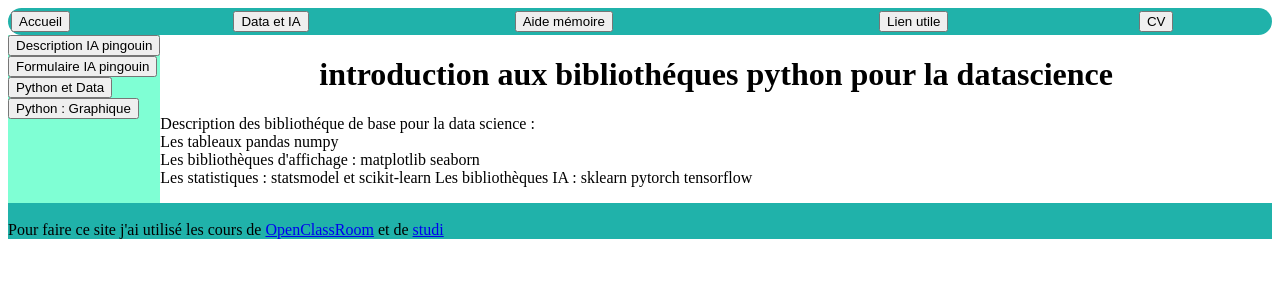
After one commit to barrmath/web_pingouin, a Flask app: page /python_data/ in a window 1280 px wide. The commit adds this page. Shown: the top 300 px of the page. Run offline with Flask 3, Linux system fonts and the light colour scheme.

Commit message:
ajout de 2 bouton python graph et python data de leur page html et de leur route dans view.py

```diff
--- a/pingouin_app/templates/data/base_data.html
+++ b/pingouin_app/templates/data/base_data.html
@@ -10,6 +10,8 @@
         <div class="menu">
             <td><form action={{url_for('description_ia_pingouin')}} method="get"><input type="submit" value="Description IA pingouin"></form></td>
             <td><form action={{url_for('form_ia_pingouin')}} method="get"><input type="submit"  value="Formulaire IA pingouin"></form></td>
+            <td><form action={{url_for('python_data')}} method="get"><input type="submit"  value="Python et Data"></form></td>
+            <td><form action={{url_for('python_graph')}} method="get"><input type="submit"  value="Python : Graphique"></form></td>
         </div>
     </div>
 {%endblock%}
--- /dev/null
+++ b/pingouin_app/templates/data/python_data.html
@@ -0,0 +1,12 @@
+{% extends "data/base_data.html" %}
+
+{%block contenu%}
+<h1>introduction aux bibliothéques python pour la datascience</h1>
+<p>
+    Description des bibliothéque de base pour la data science :<br>
+    Les tableaux pandas numpy<br>
+    Les bibliothèques d'affichage : matplotlib seaborn<br>
+    Les statistiques : statsmodel et scikit-learn
+    Les bibliothèques IA : sklearn pytorch tensorflow
+</p>
+{%endblock%}
--- a/pingouin_app/views.py
+++ b/pingouin_app/views.py
@@ -52,6 +52,14 @@ def description_ia_pingouin():
     return render_template('data/description_ia_penguin.html')
 
 
+@app.route('/python_data/', methods = ['GET','POST'])
+def python_data():
+    return render_template('data/python_data.html')
+
+@app.route('/python_graph/', methods = ['GET','POST'])
+def python_graph():
+    return render_template('data/python_graph.html')
+
 @app.route('/aide_memoire/',methods = ['GET','POST'])
 def aide_memoire():
     return render_template('aide_memoire/aide_memoire.html')
```
Also changed, not shown: pingouin_app/templates/data/python_graph.html (added, +8 -0 lines).
